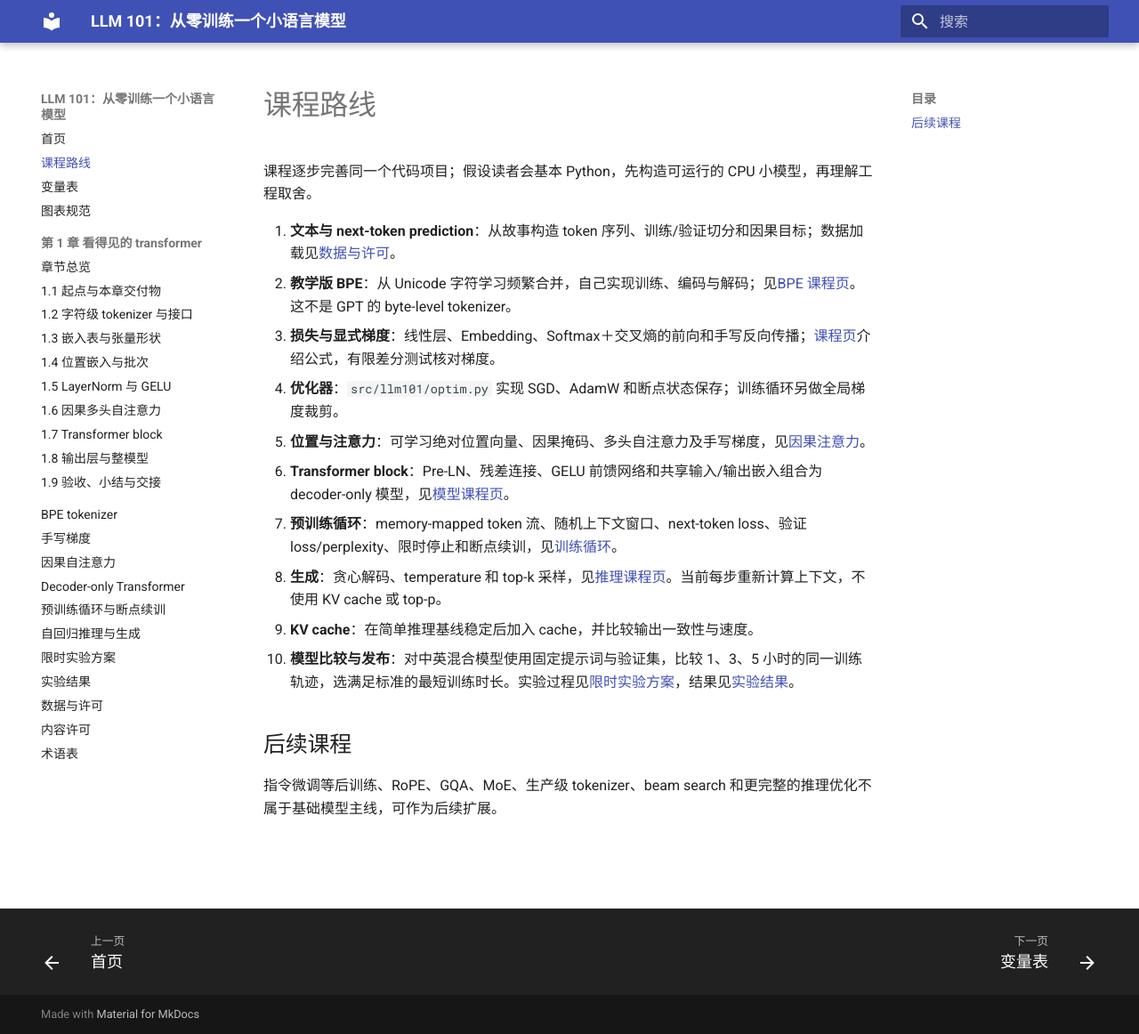
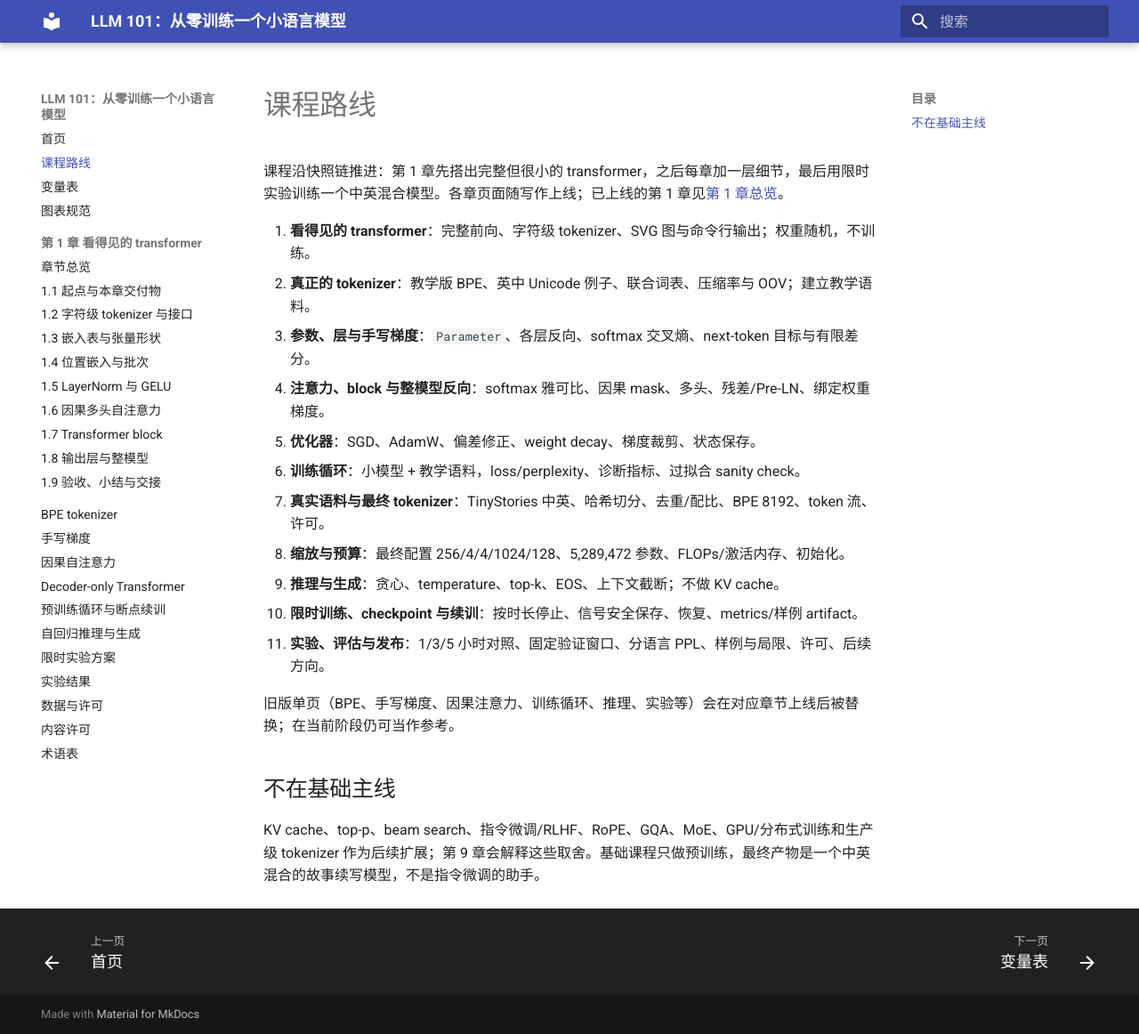
Before and after one commit to tigersoldier/llm-101, an MkDocs documentation site: the page built from docs/course/roadmap.md, in a window 1280 px wide and 1162 px high. Shown: the whole window at 89% size. Built offline with MkDocs 1.6.1 and Material for MkDocs 9.7.7, drawn with Linux system fonts in a browser that asks for light colours.

Commit message:
Sync course roadmap and reference tables with new chapter plan

```diff
--- a/docs/course/roadmap.md
+++ b/docs/course/roadmap.md
@@ -1,18 +1,21 @@
 # 课程路线
 
-课程逐步完善同一个代码项目；假设读者会基本 Python，先构造可运行的 CPU 小模型，再理解工程取舍。
+课程沿快照链推进：第 1 章先搭出完整但很小的 transformer，之后每章加一层细节，最后用限时实验训练一个中英混合模型。各章页面随写作上线；已上线的第 1 章见[第 1 章总览](ch01/index.md)。
 
-1. **文本与 next-token prediction**：从故事构造 token 序列、训练/验证切分和因果目标；数据加载见[数据与许可](../datasets.md)。
-2. **教学版 BPE**：从 Unicode 字符学习频繁合并，自己实现训练、编码与解码；见[BPE 课程页](bpe.md)。这不是 GPT 的 byte-level tokenizer。
-3. **损失与显式梯度**：线性层、Embedding、Softmax＋交叉熵的前向和手写反向传播；[课程页](manual-gradients.md)介绍公式，有限差分测试核对梯度。
-4. **优化器**：`src/llm101/optim.py` 实现 SGD、AdamW 和断点状态保存；训练循环另做全局梯度裁剪。
-5. **位置与注意力**：可学习绝对位置向量、因果掩码、多头自注意力及手写梯度，见[因果注意力](causal-attention.md)。
-6. **Transformer block**：Pre-LN、残差连接、GELU 前馈网络和共享输入/输出嵌入组合为 decoder-only 模型，见[模型课程页](transformer-model.md)。
-7. **预训练循环**：memory-mapped token 流、随机上下文窗口、next-token loss、验证 loss/perplexity、限时停止和断点续训，见[训练循环](training-loop.md)。
-8. **生成**：贪心解码、temperature 和 top-k 采样，见[推理课程页](inference.md)。当前每步重新计算上下文，不使用 KV cache 或 top-p。
-9. **KV cache**：在简单推理基线稳定后加入 cache，并比较输出一致性与速度。
-10. **模型比较与发布**：对中英混合模型使用固定提示词与验证集，比较 1、3、5 小时的同一训练轨迹，选满足标准的最短训练时长。实验过程见[限时实验方案](experiment-protocol.md)，结果见[实验结果](results.md)。
+1. **看得见的 transformer**：完整前向、字符级 tokenizer、SVG 图与命令行输出；权重随机，不训练。
+2. **真正的 tokenizer**：教学版 BPE、英中 Unicode 例子、联合词表、压缩率与 OOV；建立教学语料。
+3. **参数、层与手写梯度**：`Parameter`、各层反向、softmax 交叉熵、next-token 目标与有限差分。
+4. **注意力、block 与整模型反向**：softmax 雅可比、因果 mask、多头、残差/Pre-LN、绑定权重梯度。
+5. **优化器**：SGD、AdamW、偏差修正、weight decay、梯度裁剪、状态保存。
+6. **训练循环**：小模型 + 教学语料，loss/perplexity、诊断指标、过拟合 sanity check。
+7. **真实语料与最终 tokenizer**：TinyStories 中英、哈希切分、去重/配比、BPE 8192、token 流、许可。
+8. **缩放与预算**：最终配置 256/4/4/1024/128、5,289,472 参数、FLOPs/激活内存、初始化。
+9. **推理与生成**：贪心、temperature、top-k、EOS、上下文截断；不做 KV cache。
+10. **限时训练、checkpoint 与续训**：按时长停止、信号安全保存、恢复、metrics/样例 artifact。
+11. **实验、评估与发布**：1/3/5 小时对照、固定验证窗口、分语言 PPL、样例与局限、许可、后续方向。
 
-## 后续课程
+旧版单页（BPE、手写梯度、因果注意力、训练循环、推理、实验等）会在对应章节上线后被替换；在当前阶段仍可当作参考。
 
-指令微调等后训练、RoPE、GQA、MoE、生产级 tokenizer、beam search 和更完整的推理优化不属于基础模型主线，可作为后续扩展。
+## 不在基础主线
+
+KV cache、top-p、beam search、指令微调/RLHF、RoPE、GQA、MoE、GPU/分布式训练和生产级 tokenizer 作为后续扩展；第 9 章会解释这些取舍。基础课程只做预训练，最终产物是一个中英混合的故事续写模型，不是指令微调的助手。
```
Also changed, not shown: docs/glossary.md (+2 -2 lines), docs/index.md (+2 -2 lines), docs/variables.md (+2 -2 lines).
